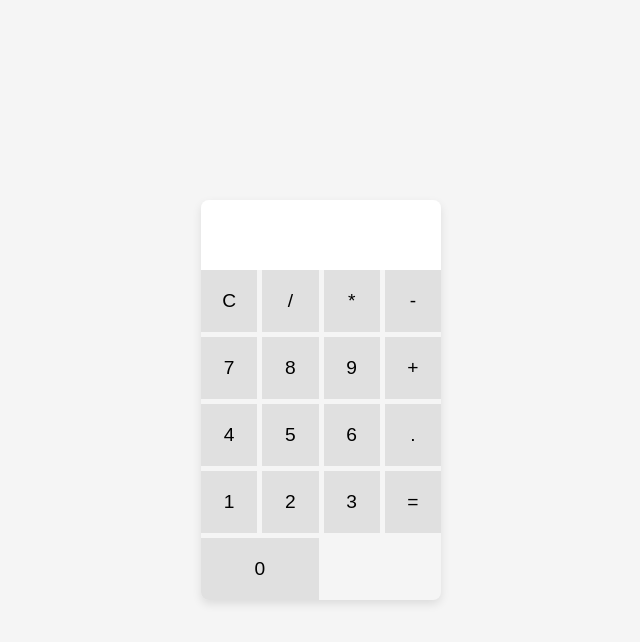
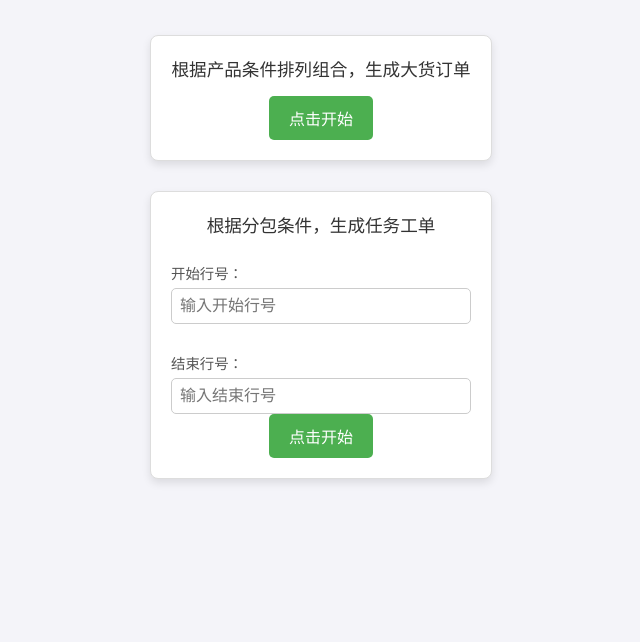
Before and after one commit to llx-xll/ClothingERP_feishu, a plain HTML site: page index.html in a window 1280 px wide. Shown: the whole page, without its empty margins (319-959 px from the left). Drawn offline with Linux system fonts and the light colour scheme.

Commit message:
初步排版

```diff
--- a/index.html
+++ b/index.html
@@ -3,32 +3,24 @@
 <head>
   <meta charset="UTF-8">
   <meta name="viewport" content="width=device-width, initial-scale=1.0">
-  <title>Simple Calculator</title>
   <link rel="stylesheet" href="style.css">
+  <title>ERP-test</title>
 </head>
 <body>
-  <div class="calculator">
-    <input type="text" id="display" disabled>
-    <div class="buttons">
-      <button onclick="clearDisplay()">C</button>
-      <button onclick="appendToDisplay('/')">/</button>
-      <button onclick="appendToDisplay('*')">*</button>
-      <button onclick="appendToDisplay('-')">-</button>
-      <button onclick="appendToDisplay('7')">7</button>
-      <button onclick="appendToDisplay('8')">8</button>
-      <button onclick="appendToDisplay('9')">9</button>
-      <button onclick="appendToDisplay('+')">+</button>
-      <button onclick="appendToDisplay('4')">4</button>
-      <button onclick="appendToDisplay('5')">5</button>
-      <button onclick="appendToDisplay('6')">6</button>
-      <button onclick="appendToDisplay('.')">.</button>
-      <button onclick="appendToDisplay('1')">1</button>
-      <button onclick="appendToDisplay('2')">2</button>
-      <button onclick="appendToDisplay('3')">3</button>
-      <button onclick="calculate()">=</button>
-      <button onclick="appendToDisplay('0')" class="zero">0</button>
-    </div>
+  <!-- 第一个模块 -->
+  <div class="module">
+    <p>根据产品条件排列组合，生成大货订单</p>
+    <button onclick="alert('第一个功能模块按钮被点击')">点击开始</button>
   </div>
-  <script src="script.js"></script>
+
+  <!-- 第二个模块 -->
+  <div class="module">
+    <p>根据分包条件，生成任务工单</p>
+    <label for="start-line">开始行号：</label>
+    <input type="number" id="start-line" placeholder="输入开始行号"><br><br>
+    <label for="end-line">结束行号：</label>
+    <input type="number" id="end-line" placeholder="输入结束行号">
+    <button onclick="alert('第二个功能模块按钮被点击')">点击开始</button>
+  </div>
 </body>
 </html>
--- a/style.css
+++ b/style.css
@@ -1,54 +1,74 @@
+/* 设置页面整体样式 */
 body {
+    font-family: Arial, sans-serif;
+    background-color: #f4f4f9;
     display: flex;
-    justify-content: center;
+    flex-direction: column;
     align-items: center;
-    height: 100vh;
+    padding: 20px;
     margin: 0;
-    font-family: Arial, sans-serif;
-    background-color: #f5f5f5;
   }
 
-  .calculator {
-    width: 240px;
+  /* 模块容器样式 */
+  .module {
+    width: 300px;
+    padding: 20px;
+    margin: 15px 0;
+    border: 1px solid #ddd;
     border-radius: 8px;
-    overflow: hidden;
-    box-shadow: 0px 4px 10px rgba(0, 0, 0, 0.1);
+    box-shadow: 0px 4px 8px rgba(0, 0, 0, 0.1);
+    background-color: #ffffff;
+    text-align: center;
   }
 
-  #display {
-    width: 100%;
-    height: 50px;
-    text-align: right;
-    padding: 10px;
-    font-size: 1.5em;
-    border: none;
-    background-color: #fff;
+  /* 模块标题文字样式 */
+  .module p {
+    font-size: 1.1em;
+    color: #333;
+    margin: 0 0 15px;
   }
 
-  .buttons {
-    display: grid;
-    grid-template-columns: repeat(4, 1fr);
-    gap: 5px;
-  }
-
+  /* 按钮样式 */
   button {
-    padding: 20px;
-    font-size: 1.2em;
+    background-color: #4CAF50;
+    color: white;
+    padding: 10px 20px;
     border: none;
-    background-color: #e0e0e0;
+    border-radius: 5px;
     cursor: pointer;
-    outline: none;
+    font-size: 1em;
     transition: background-color 0.3s;
   }
 
   button:hover {
-    background-color: #d3d3d3;
-  }
-
-  button.zero {
-    grid-column: span 2;
+    background-color: #45a049;
   }
 
   button:active {
-    background-color: #c7c7c7;
+    background-color: #3e8e41;
   }
+
+  /* 输入框样式 */
+  input[type="number"] {
+    width: 100%;
+    padding: 8px;
+    margin-top: 5px;
+    border: 1px solid #ccc;
+    border-radius: 5px;
+    box-sizing: border-box;
+    font-size: 1em;
+  }
+
+  /* 标签和输入框的整体布局 */
+  label {
+    display: inline-block;
+    width: 100%;
+    text-align: left;
+    font-size: 0.9em;
+    color: #555;
+    margin-top: 10px;
+  }
+
+  input[type="number"] + br + br {
+    margin-bottom: 10px;
+  }
```
